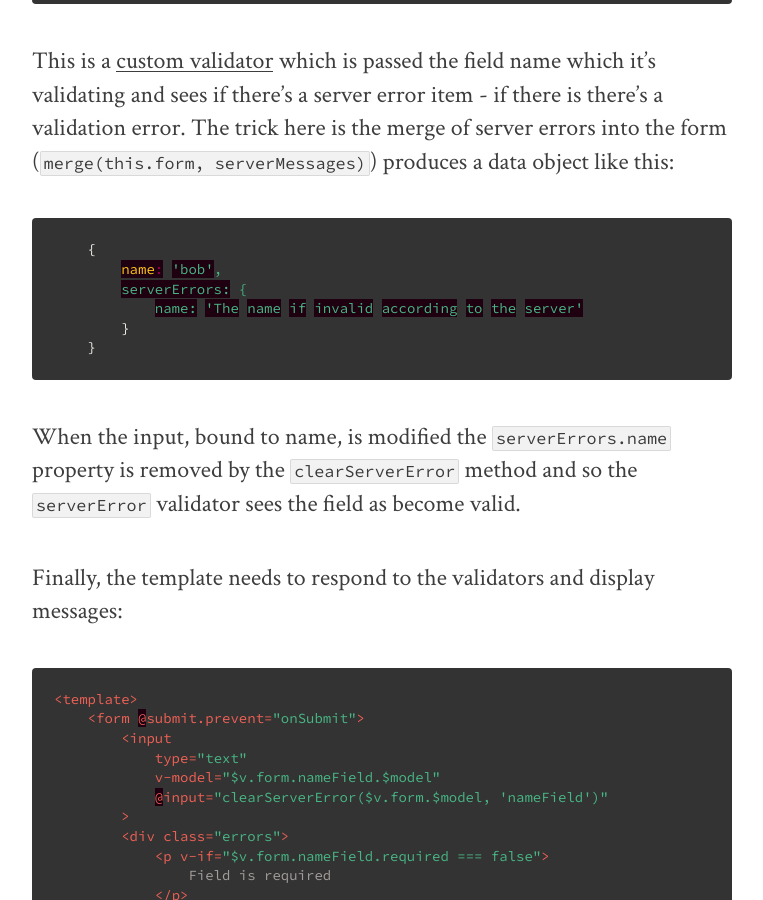
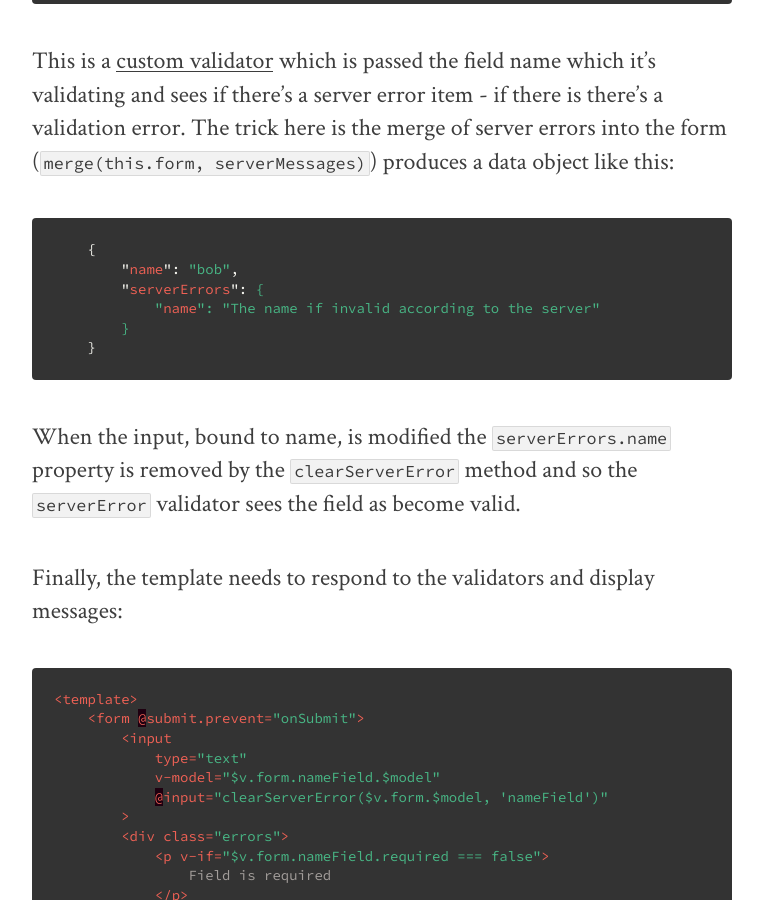
Before and after one commit to philiphendry/blog, a Jekyll site: the page built from _posts/2020-01-09-integrating-server-side-errors-with-vuelidate.markdown, in a window 1280 px wide and 900 px high, scrolled down 5150 px. Shown: the whole window, without its empty margins (258-1021 px from the left). Built offline with Jekyll 4.4.1, drawn with Linux system fonts in a browser that asks for light colours; nearby versions of some CDN libraries; Markdown is read by kramdown in place of the engine named in the settings; comment, search, counter and statistics services are not loaded; part of the change alters nothing that is shown.

````diff
--- a/_posts/2020-01-09-integrating-server-side-errors-with-vuelidate.markdown
+++ b/_posts/2020-01-09-integrating-server-side-errors-with-vuelidate.markdown
@@ -173,9 +173,9 @@ This is a [custom validator](https://vuelidate.js.org/#sub-simplest-example) whi
 
 ```json
     {
-        name: 'bob',
-        serverErrors: {
-            name: 'The name if invalid according to the server'
+        "name": "bob",
+        "serverErrors": {
+            "name": "The name if invalid according to the server"
         }
     }
 ```
````
